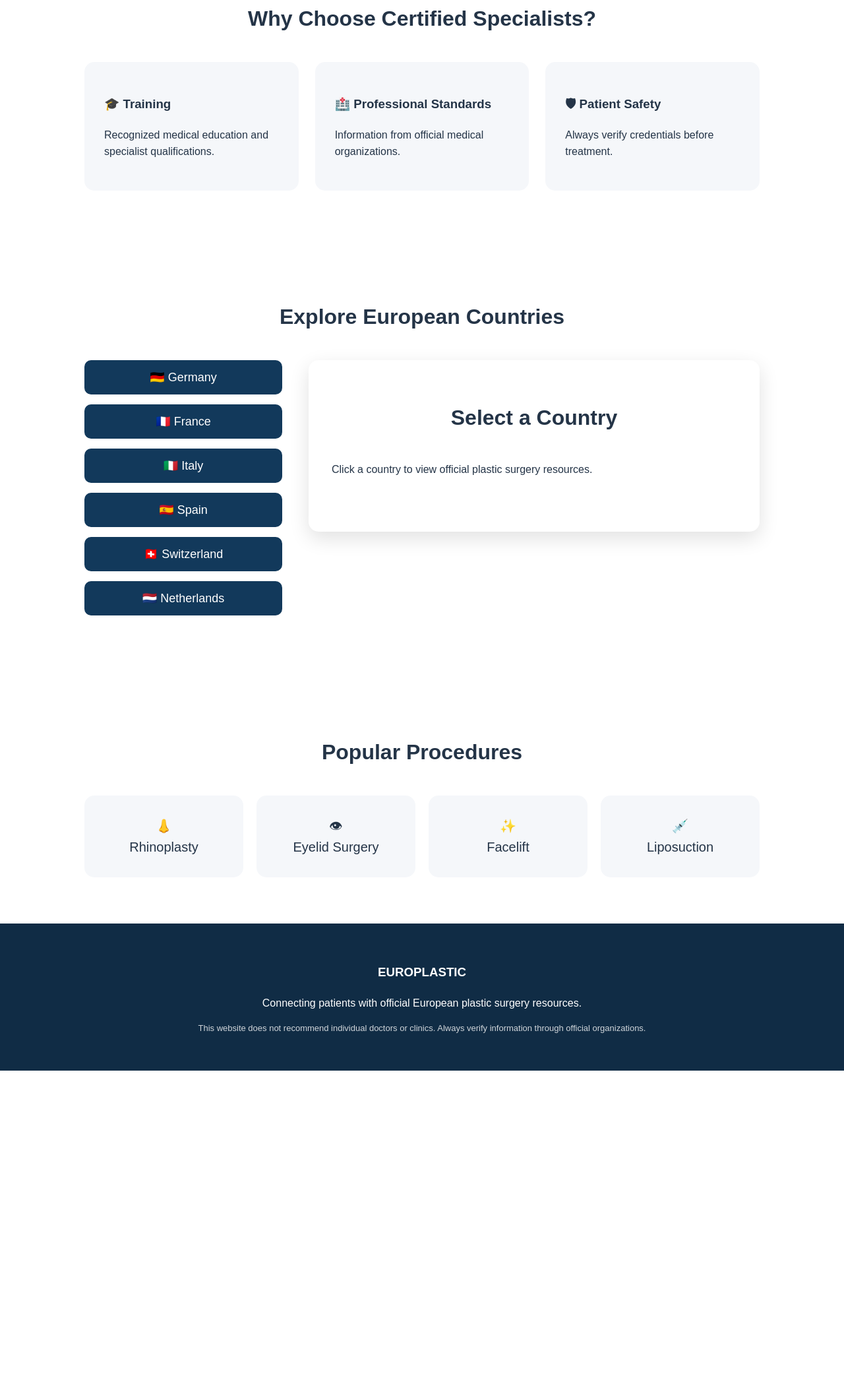
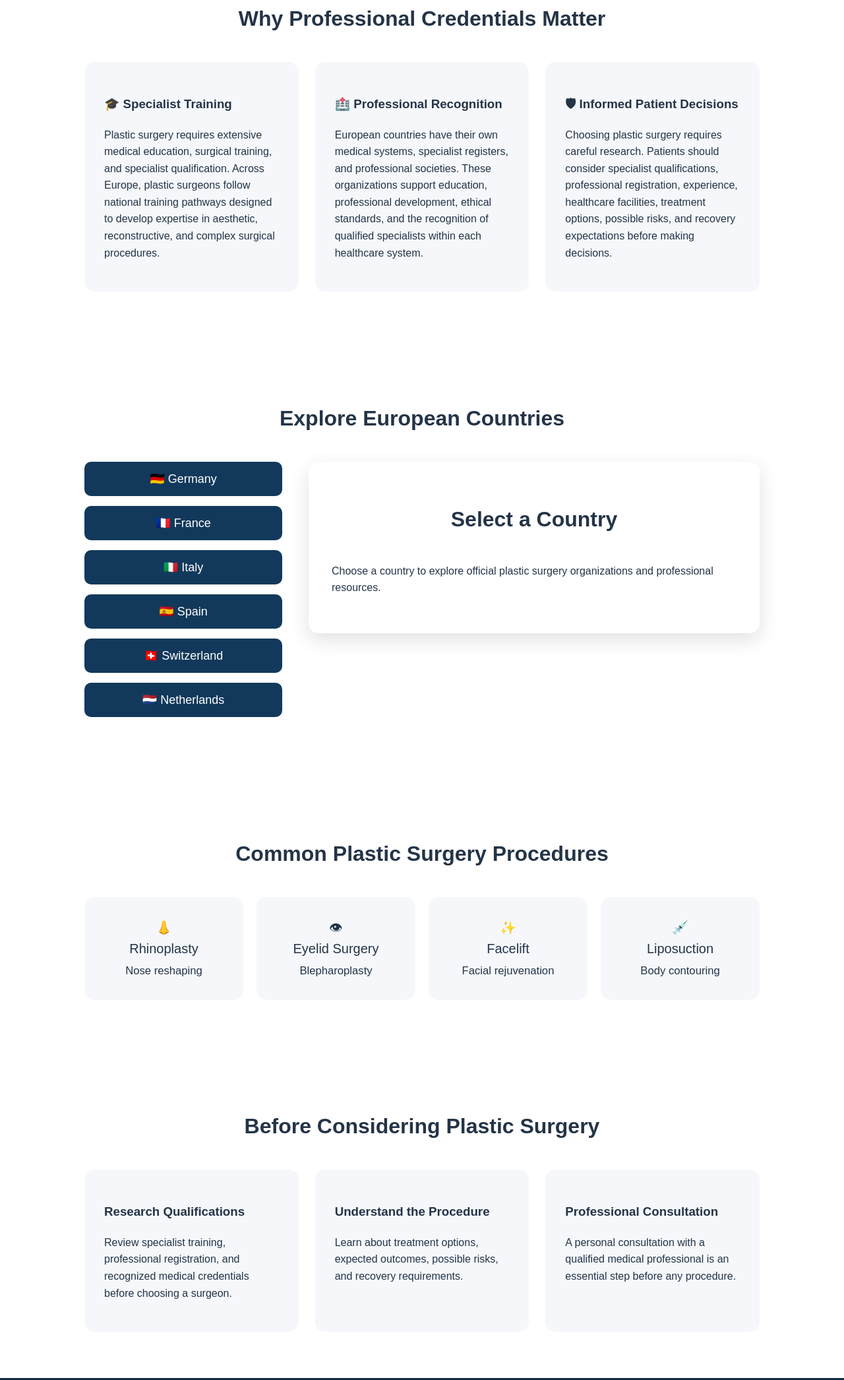
Before and after one commit to ehoriz-del/europlastic, a plain HTML site: page index.html in a window 1280 px wide. Shown: the part 544-2636 px from the top of the page at 66% size. Before the commit the page ends 2167 px from the top, so only its background shows below. Drawn offline with Linux system fonts and the light colour scheme.

Commit message:
Revise HTML content for clarity and detail
Updated the title and description meta tags for clarity. Enhanced the introductory text and section headings to better reflect the content. Revised card titles and descriptions for improved understanding of plastic surgery qualifications and patient safety.

```diff
--- a/index.html
+++ b/index.html
@@ -6,9 +6,9 @@
 <meta charset="UTF-8">
 <meta name="viewport" content="width=device-width, initial-scale=1.0">
 
-<title>EuroPlastic | European Plastic Surgery Guide</title>
+<title>EuroPlastic | European Plastic Surgery Resources</title>
 
-<meta name="description" content="Find official plastic surgery resources across Europe.">
+<meta name="description" content="EuroPlastic provides access to official European plastic surgery organizations and professional resources.">
 
 <link rel="stylesheet" href="style.css">
 
@@ -31,7 +31,8 @@ Find Trusted Plastic Surgery Resources Across Europe
 
 
 <p>
-A guide to official plastic surgery societies and specialist information.
+A guide to official plastic surgery societies, specialist recognition systems,
+and professional resources across Europe.
 </p>
 
 
@@ -40,46 +41,68 @@ A guide to official plastic surgery societies and specialist information.
 
 
 
+
 <section class="intro">
 
+
 <h2>
-Why Choose Certified Specialists?
+Why Professional Credentials Matter
 </h2>
 
 
 <div class="cards">
 
 
+
 <div class="card">
 
-<h3>🎓 Training</h3>
+<h3>
+🎓 Specialist Training
+</h3>
 
 <p>
-Recognized medical education and specialist qualifications.
+Plastic surgery requires extensive medical education, surgical training,
+and specialist qualification. Across Europe, plastic surgeons follow
+national training pathways designed to develop expertise in aesthetic,
+reconstructive, and complex surgical procedures.
 </p>
 
 </div>
 
 
 
+
+
 <div class="card">
 
-<h3>🏥 Professional Standards</h3>
+<h3>
+🏥 Professional Recognition
+</h3>
 
 <p>
-Information from official medical organizations.
+European countries have their own medical systems, specialist registers,
+and professional societies. These organizations support education,
+professional development, ethical standards, and the recognition of
+qualified specialists within each healthcare system.
 </p>
 
 </div>
 
 
 
+
+
 <div class="card">
 
-<h3>🛡 Patient Safety</h3>
+<h3>
+🛡 Informed Patient Decisions
+</h3>
 
 <p>
-Always verify credentials before treatment.
+Choosing plastic surgery requires careful research. Patients should
+consider specialist qualifications, professional registration,
+experience, healthcare facilities, treatment options, possible risks,
+and recovery expectations before making decisions.
 </p>
 
 </div>
@@ -87,7 +110,10 @@ Always verify credentials before treatment.
 
 </div>
 
+
 </section>
+
+
 
 
 
@@ -139,8 +165,9 @@ Explore European Countries
 </button>
 
 
+</div>
 
-</div>
+
 
 
 
@@ -155,12 +182,12 @@ Select a Country
 
 
 <p>
-Click a country to view official plastic surgery resources.
+Choose a country to explore official plastic surgery organizations
+and professional resources.
 </p>
 
 
 </div>
-
 
 
 </div>
@@ -172,12 +199,15 @@ Click a country to view official plastic surgery resources.
 
 
 
+
+
 <section class="procedures">
 
 
 <h2>
-Popular Procedures
+Common Plastic Surgery Procedures
 </h2>
+
 
 
 <div class="procedure-grid">
@@ -187,6 +217,8 @@ Popular Procedures
 👃
 <br>
 Rhinoplasty
+<br>
+<small>Nose reshaping</small>
 </div>
 
 
@@ -194,6 +226,8 @@ Rhinoplasty
 👁
 <br>
 Eyelid Surgery
+<br>
+<small>Blepharoplasty</small>
 </div>
 
 
@@ -201,6 +235,8 @@ Eyelid Surgery
 ✨
 <br>
 Facelift
+<br>
+<small>Facial rejuvenation</small>
 </div>
 
 
@@ -208,6 +244,8 @@ Facelift
 💉
 <br>
 Liposuction
+<br>
+<small>Body contouring</small>
 </div>
 
 
@@ -215,6 +253,76 @@ Liposuction
 
 
 </section>
+
+
+
+
+
+
+
+<section class="intro">
+
+
+<h2>
+Before Considering Plastic Surgery
+</h2>
+
+
+
+<div class="cards">
+
+
+<div class="card">
+
+<h3>
+Research Qualifications
+</h3>
+
+<p>
+Review specialist training, professional registration,
+and recognized medical credentials before choosing a surgeon.
+</p>
+
+</div>
+
+
+
+
+<div class="card">
+
+<h3>
+Understand the Procedure
+</h3>
+
+<p>
+Learn about treatment options, expected outcomes,
+possible risks, and recovery requirements.
+</p>
+
+</div>
+
+
+
+
+<div class="card">
+
+<h3>
+Professional Consultation
+</h3>
+
+<p>
+A personal consultation with a qualified medical professional
+is an essential step before any procedure.
+</p>
+
+</div>
+
+
+</div>
+
+
+</section>
+
 
 
 
@@ -234,13 +342,34 @@ Connecting patients with official European plastic surgery resources.
 </p>
 
 
-<p class="small">
-This website does not recommend individual doctors or clinics.
-Always verify information through official organizations.
+<p>
+Contact:
+<a href="mailto:contact@europlastic.com">
+contact@europlastic.com
+</a>
 </p>
 
 
+
+<p class="small">
+
+EuroPlastic provides general information and links to external
+professional resources. We do not provide medical advice,
+evaluate surgeons, recommend doctors or clinics, or guarantee
+the accuracy or completeness of external information.
+
+<br><br>
+
+Always consult qualified healthcare professionals and verify
+credentials through official organizations before making medical
+decisions.
+
+</p>
+
+
+
 </footer>
+
 
 
 
```
